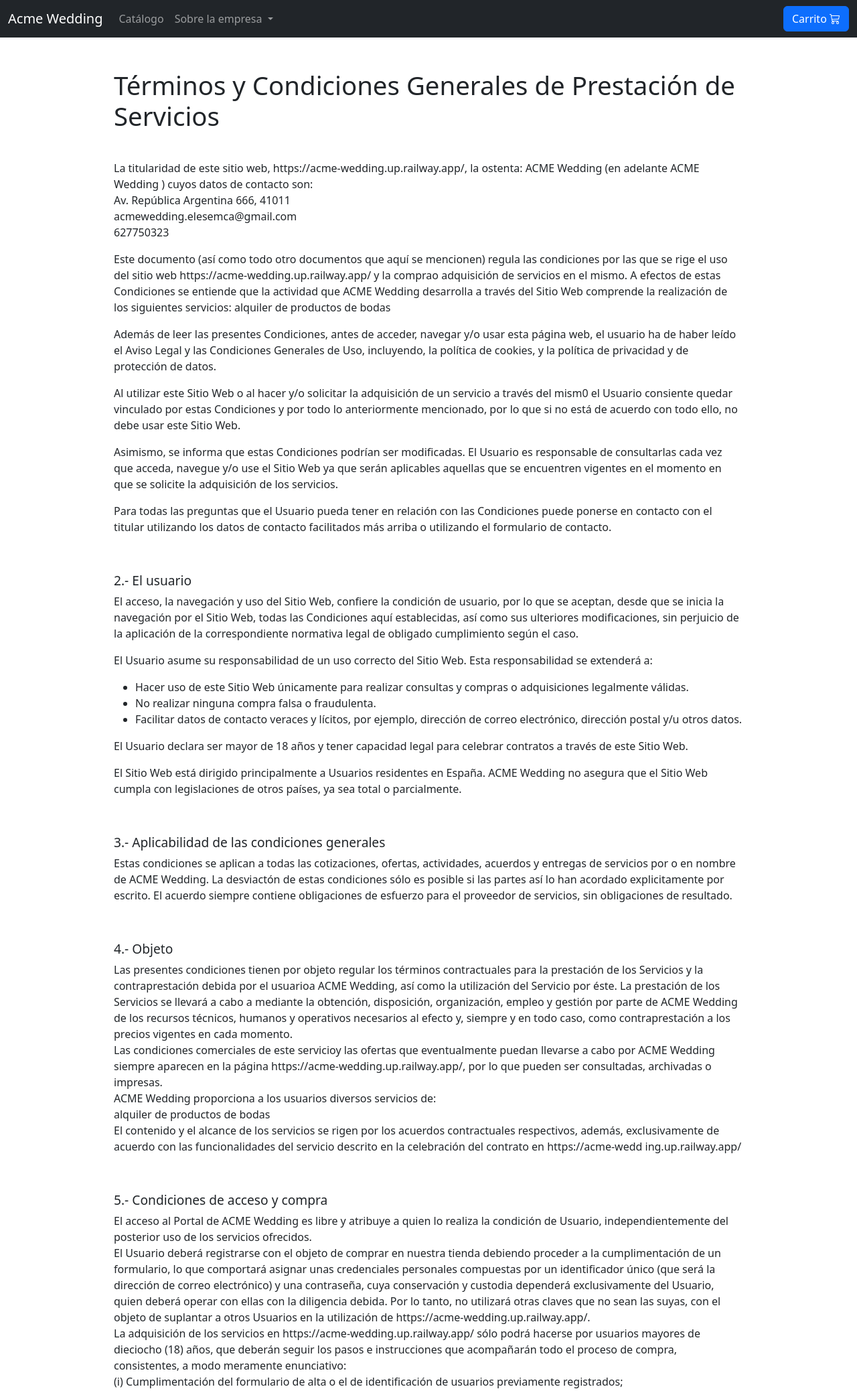
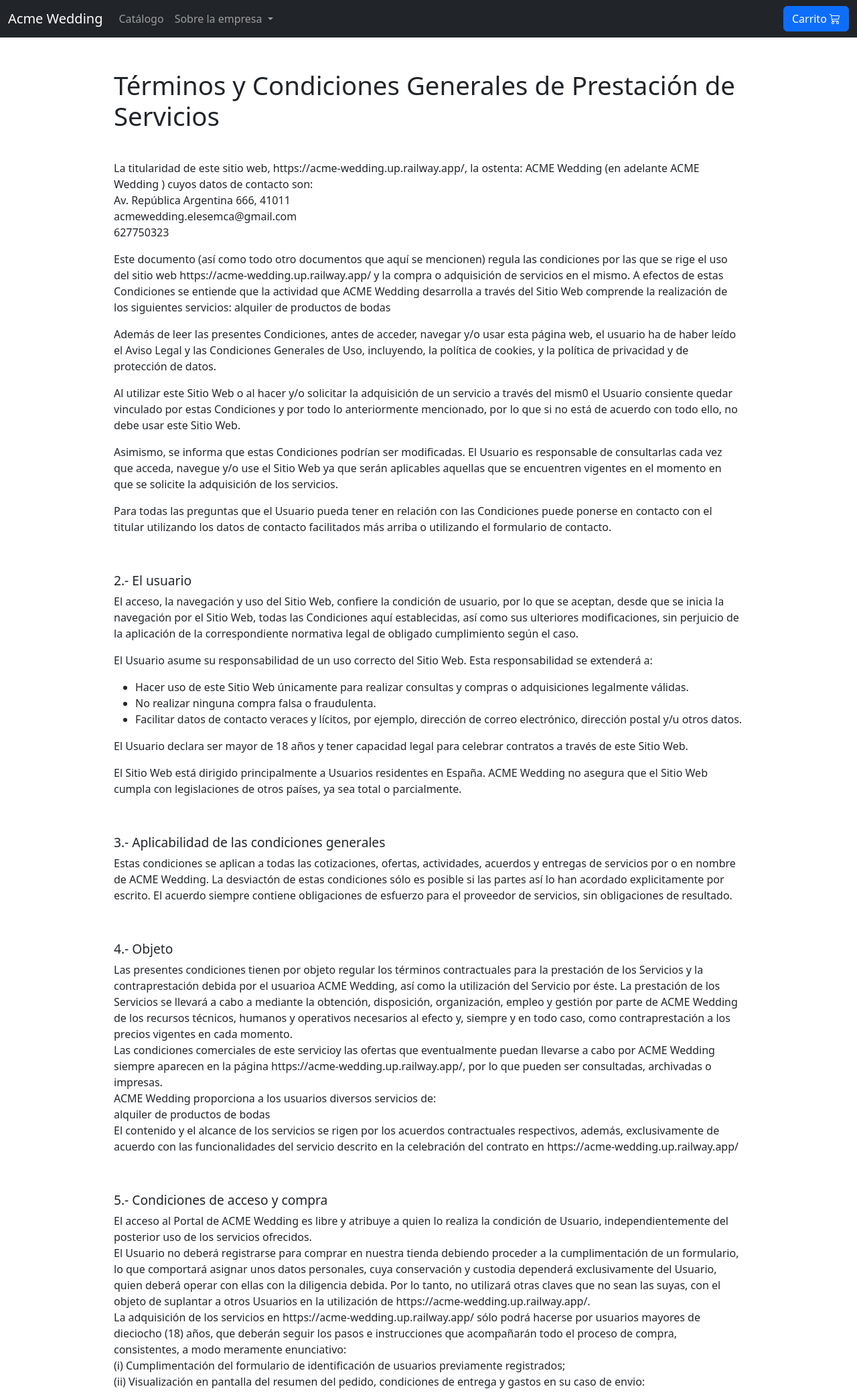
Before and after one commit to PGPI-3-7/acme-wedding, a Django app: page /terminosuso/ in a window 1280 px wide. Shown: the top 2080 px of the page at 67% size. Run offline with Django 3.2, Linux system fonts and the light colour scheme.

Commit message:
AWE-11 actualizados los términos de uso

```diff
--- a/base/templates/terminosuso.html
+++ b/base/templates/terminosuso.html
@@ -18,7 +18,7 @@
 
 
     <p style='font-size: 1.25vw;'>Este documento (así como todo otro documentos que aquí se mencionen) regula las condiciones
-      por las que se rige el uso del sitio web https://acme-wedding.up.railway.app/ y la comprao
+      por las que se rige el uso del sitio web https://acme-wedding.up.railway.app/ y la compra o
       adquisición de servicios en el mismo. A efectos de estas Condiciones se entiende que la actividad
       que ACME Wedding desarrolla a través del Sitio Web comprende la realización de los siguientes
       servicios:
@@ -81,31 +81,29 @@
       alquiler de productos de bodas</br>
       El contenido y el alcance de los servicios se rigen por los acuerdos contractuales respectivos,
       además, exclusivamente de acuerdo con las funcionalidades del servicio descrito en la celebración
-      del contrato en https://acme-wedd ing.up.railway.app/</p>
+      del contrato en https://acme-wedding.up.railway.app/</p>
     <p style='font-size: 1.25vw;'>&nbsp;</p>
     <h2 style='font-size: 1.5vw;'>5.- Condiciones de acceso y compra</h2>
     <p style='font-size:1.25vw;'>El acceso al Portal de ACME Wedding es libre y atribuye a quien lo realiza la condición de Usuario,
       independientemente del posterior uso de los servicios ofrecidos.</br>
-      El Usuario deberá registrarse con el objeto de comprar en nuestra tienda debiendo proceder a la
-      cumplimentación de un formulario, lo que comportará asignar unas credenciales personales
-      compuestas por un identificador único (que será la dirección de correo electrónico) y una
-      contraseña, cuya conservación y custodia dependerá exclusivamente del Usuario, quien deberá
+      El Usuario no deberá registrarse para comprar en nuestra tienda debiendo proceder a la
+      cumplimentación de un formulario, lo que comportará asignar unos datos personales, cuya conservación y custodia dependerá exclusivamente del Usuario, quien deberá
       operar con ellas con la diligencia debida. Por lo tanto, no utilizará otras claves que no sean las
       suyas, con el objeto de suplantar a otros Usuarios en la utilización de
       https://acme-wedding.up.railway.app/.</br>
       La adquisición de los servicios en https://acme-wedding.up.railway.app/ sólo podrá hacerse por
       usuarios mayores de dieciocho (18) años, que deberán seguir los pasos e instrucciones que
       acompañarán todo el proceso de compra, consistentes, a modo meramente enunciativo:</br>
-      (i) Cumplimentación del formulario de alta o el de identificación de usuarios previamente
+      (i) Cumplimentación del formulario de  identificación de usuarios previamente
       registrados;</br>
-      (ii) Visualización en pantalla del resumen del pedido, condiciones de entrega y gastos- en su caso-
+      (ii) Visualización en pantalla del resumen del pedido, condiciones de entrega y gastos en su caso
       de envio:</br>
       (iii) Aceptación de condiciones de compra, lo cual supone la lectura, comprensión y aceptación
       irrevocable de todas y cada una de las presentes Condiciones Generales, así como en su caso, de las
       Condiciones Particulares existentes</p>
     <p style='font-size: 1.25vw;'>&nbsp;</p>
     <h2 style='font-size: 1.5vw;'>6.- Precio</h2>
-    <p style='font-size: 1.25vw;'>Los precios indicados en las ofertas, presupuestos y facturas inciuyen los impuestos que legalmente
+    <p style='font-size: 1.25vw;'>Los precios indicados en las ofertas, presupuestos y facturas incluyen los impuestos que legalmente
       corresponden, salvo pacto en contrario.</br>
       Por lo que se refiere a los precios de la prestación de servicios, las partes podrán acordar un precio
       fijo cuando se celebre el acuerdo.</br>
@@ -127,7 +125,7 @@
       partes hayan acordado lo contrario o que en la factura se indique otra forma de pago. En caso de
       devolución, demora o impago de los recibos, ACME Wedding podrá suspender total o parcialmente
       los Servicios o impedir la contratación de nuevos Servicios</br>
-      Si transcurridos 30 dias desde la emisión de las facturas el usuario no manifestara, por cualquier
+      Si transcurridos 30 dias desde la emisión de las facturas el usuario no manifestará, por cualquier
       medio que acredite su recepción, su disconformidad con el contenido de la misma, se entenderá que
       dichas facturas son correctas, no aceptando ACME Wedding ninguna reclamación transcurrido
       dicho periodo.</br>
@@ -155,7 +153,7 @@
       justificación ni penalización, tan solo en los casos en los que se cumplan todos y cada uno de los
       siguientes requisitos:
       <ul style='font-size: 1.25vw;'>
-      <li style='font-size: 1.25vw;'>que el usuario tenga la consideración de consumidor o usuario taly como define la legislación
+      <li style='font-size: 1.25vw;'>que el usuario tenga la consideración de consumidor o usuario tal y como define la legislación
       vigente en materia de Defensa de Consumidores y Usuarios;</li>
       <li style='font-size: 1.25vw;'>que los servicios no hayan sido completamente ejecutados: y</li>
       <li style='font-size: 1.25vw;'>que este derecho sea ejercido por el usuario durante el periodo de desistimiento, que se
```
